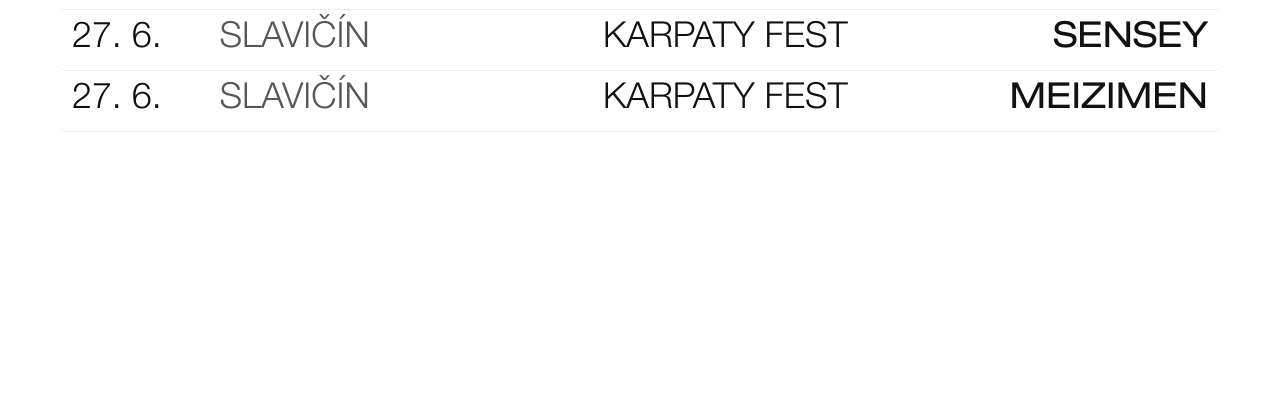
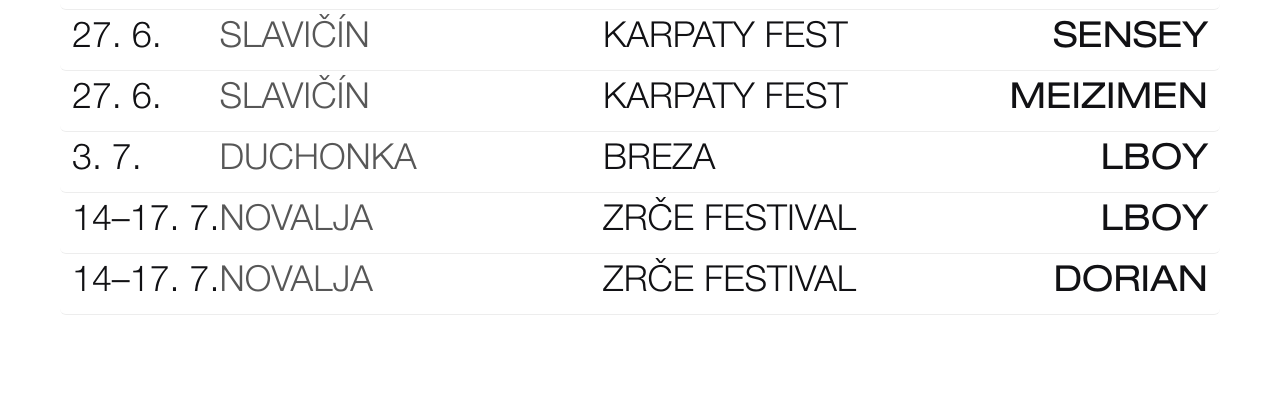
Before and after one commit to ondrejhladik-ctrl/Live-District---white, a website: page index.html in a window 1280 px wide. Shown: the part 2061-2465 px from the top of the page. Drawn offline with Linux system fonts and the light colour scheme.

Commit message:
Update index.html

```diff
--- a/index.html
+++ b/index.html
@@ -300,6 +300,15 @@
                     </a>
                     <a class="events-row" href="https://www.eventlook.cz/umelci/meizmen-xuztjc/" target="_blank" rel="noopener">
                         <div class="col-kdy">27. 6.</div><div class="col-lokace">SLAVIČÍN</div><div class="col-club">KARPATY FEST</div><div class="col-umelec">MEIZIMEN</div>
+                    </a>
+                    <a class="events-row" href="https://www.eventlook.cz/umelci/lboy-pgucib/" target="_blank" rel="noopener">
+                        <div class="col-kdy">3. 7.</div><div class="col-lokace">DUCHONKA</div><div class="col-club">BREZA</div><div class="col-umelec">LBOY</div>
+                    </a>
+                    <a class="events-row" href="https://www.eventlook.cz/umelci/lboy-pgucib/" target="_blank" rel="noopener">
+                        <div class="col-kdy">14–17. 7.</div><div class="col-lokace">NOVALJA</div><div class="col-club">ZRČE FESTIVAL</div><div class="col-umelec">LBOY</div>
+                    </a>
+                    <a class="events-row" href="https://www.eventlook.cz/umelci/dorian-algrbt/" target="_blank" rel="noopener">
+                        <div class="col-kdy">14–17. 7.</div><div class="col-lokace">NOVALJA</div><div class="col-club">ZRČE FESTIVAL</div><div class="col-umelec">DORIAN</div>
                     </a>
                 </div>
         </div>
```
